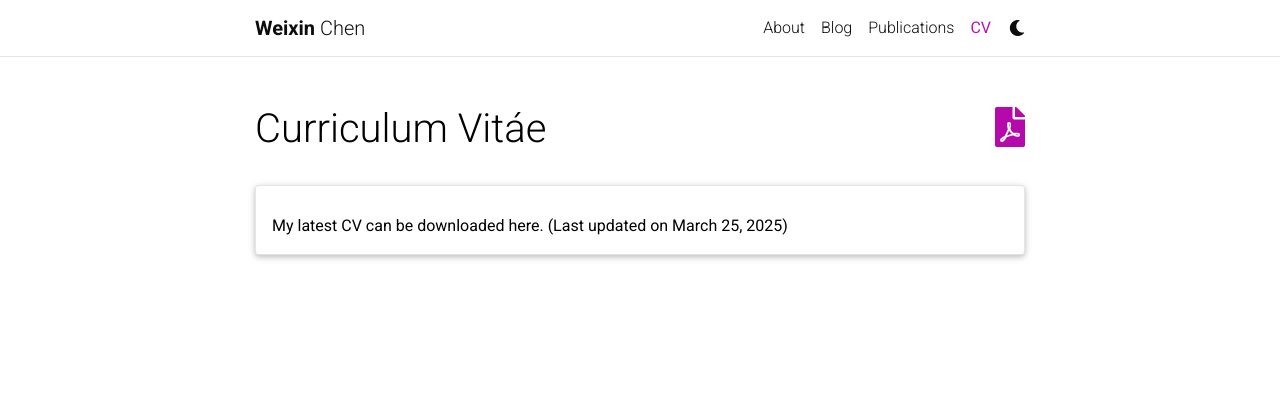
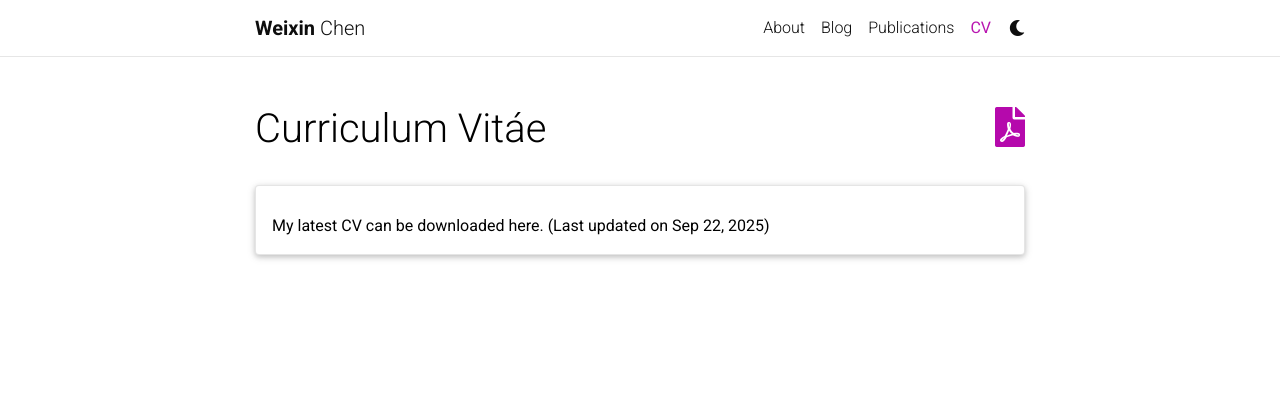
Before and after one commit to chenweixin107/chenweixin107.github.io, a Jekyll site: the page built from _pages/cv.md, in a window 1280 px wide. Shown: the top 408 px of the page. Built offline with Jekyll 4.4.1, drawn with Linux system fonts in a browser that asks for light colours; comment, search, counter and statistics services are not loaded; a style sheet for code colours, icons or effects is not loaded.

Commit message:
Update cv.yml

```diff
--- a/_data/cv.yml
+++ b/_data/cv.yml
@@ -1,5 +1,5 @@
 - contents:
-    - My latest CV can be downloaded here. (Last updated on March 25, 2025)
+    - My latest CV can be downloaded here. (Last updated on Sep 22, 2025)
 
 # - title: General
 #   type: map
```
